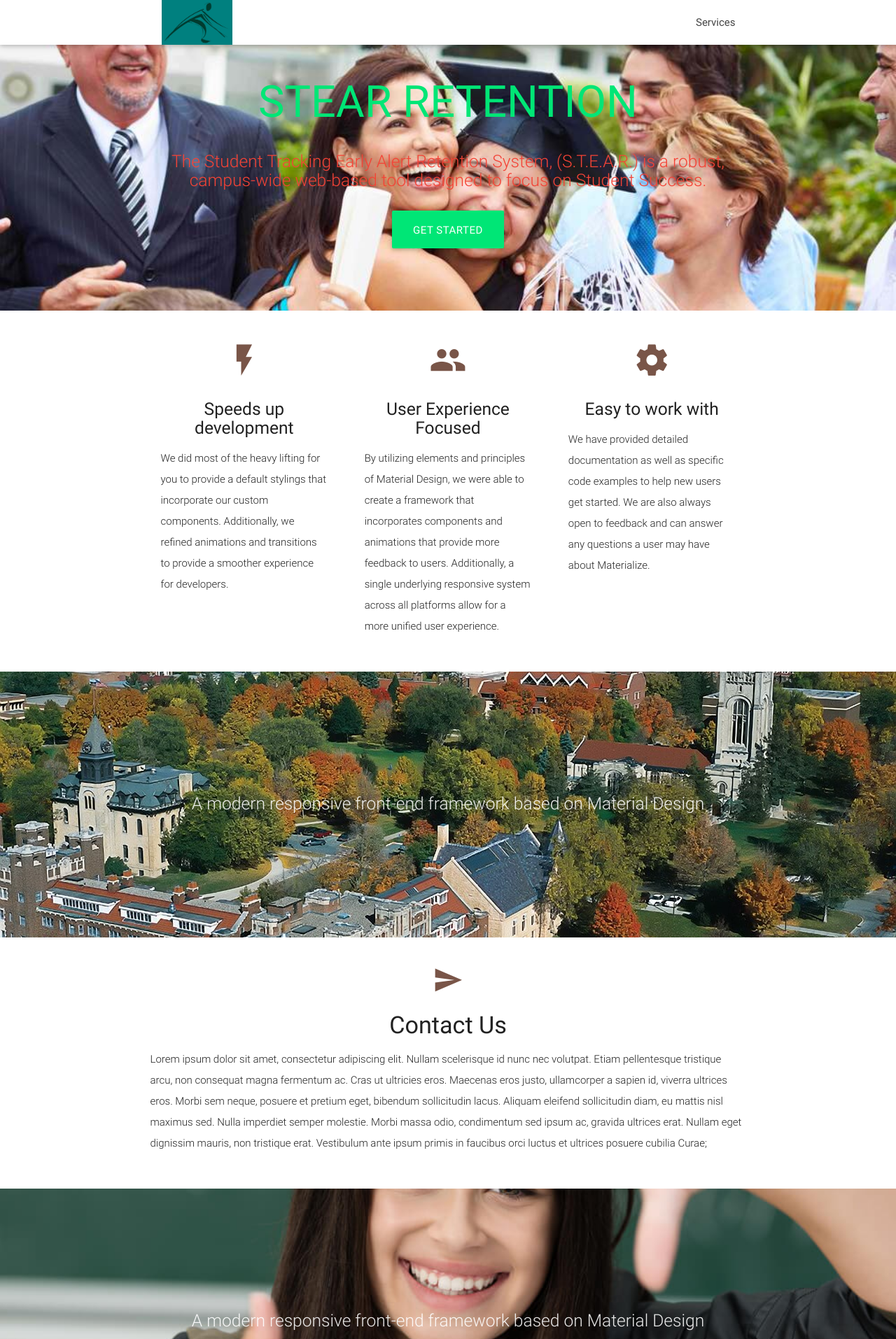
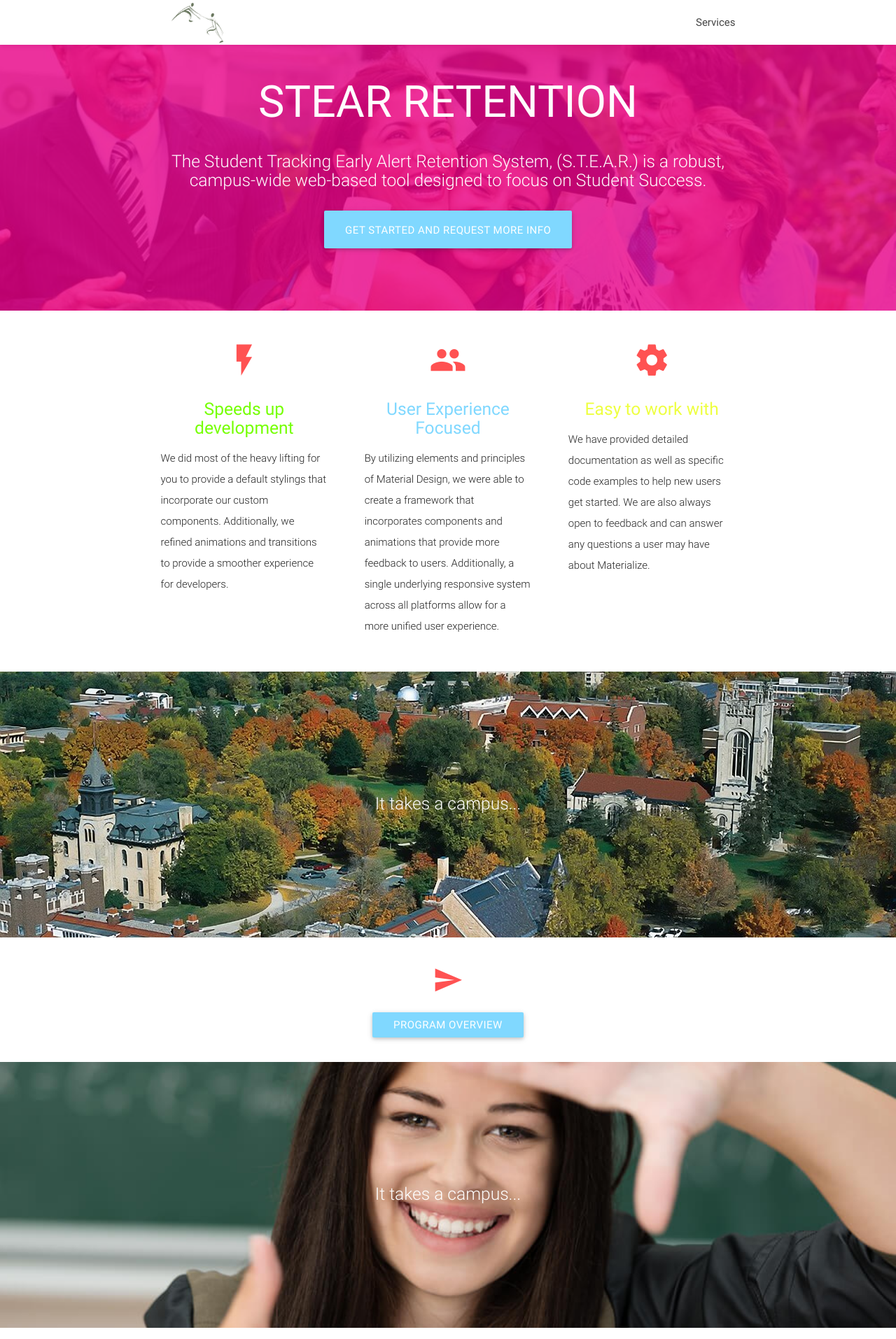
Before and after one commit to Misterdjack/stear-retention, a PHP site: page / in a window 1280 px wide. Shown: the top 1914 px of the page at 70% size. Run offline with PHP 8.4, Linux system fonts and the light colour scheme; some libraries are stand-ins or nearby versions.

Commit message:
a whole heap of html

```diff
--- a/css/style.css
+++ b/css/style.css
@@ -11,18 +11,47 @@
   color: #444;
 }
 
+/*nav {
+  position: fixed;
+  opacity: .4;
+}
+
+nav:hover {
+  opacity: 1;
+}*/
+
+
 #logo-container {
   width: 15%;
-  height: 100%;
+  height: 90%;
+  top: 7%;
   display: block;
-  background: url('../images/greenfigure1-1.png') center no-repeat;
+  background: url('../images/greenpeople.jpg') center no-repeat;
   overflow: hidden;
   background-size: contain;
+}
+
+#index-banner {
+  background-color: rgba(234,0,135,.8);
 }
 
 p {
   line-height: 2rem;
 }
+
+/* label color */
+ .input-field label {
+   color: ##EA0087;
+ }
+ /* label focus color */
+ .input-field input[type=text]:focus + label {
+   color: ##EA0087;
+ }
+ /* label underline focus color */
+ .input-field input[type=text]:focus {
+   border-bottom: 1px solid ##EA0087;
+   box-shadow: 0 1px 0 0 ##EA0087;
+ }
 
 .button-collapse {
   color: #26a69a;
@@ -32,12 +61,14 @@
   min-height: 380px;
   line-height: 0;
   height: auto;
-  color: rgba(255,255,255,.9);
+  color: rgba(255,255,255,.99);
 }
   .parallax-container .section {
     width: 100%;
   }
 
+
+/* Media Queries*/
 @media only screen and (max-width : 992px) {
   .parallax-container .section {
     position: absolute;
--- a/index.html
+++ b/index.html
@@ -1,10 +1,13 @@
-<!-- Stear Retention Program © Designed and developed by Darren Jack https://github.com/Misterdjack  -->
 <!DOCTYPE html>
 <html lang="en">
 <head>
   <meta http-equiv="Content-Type" content="text/html; charset=UTF-8"/>
   <meta name="viewport" content="width=device-width, initial-scale=1, maximum-scale=1.0, user-scalable=no"/>
   <title>Stear Retention</title>
+
+  <!-- Favicon -->
+  <link rel="shortcut icon" href="favicon.ico" type="image/x-icon">
+  <link rel="icon" href="favicon.ico" type="image/x-icon">
 
   <!-- CSS  -->
   <link href="css/materialize.min.css" type="text/css" rel="stylesheet" media="screen,projection"/>
@@ -29,30 +32,109 @@
     <div class="section no-pad-bot">
       <div class="container">
         <br><br>
-        <h1 class="header center green-text text-accent-3">STEAR RETENTION</h1>
+        <h1 class="header center">STEAR RETENTION</h1>
         <div class="row center">
-          <h5 class="header col s12 light red-text">The Student Tracking Early Alert Retention System, (S.T.E.A.R.) is a robust, campus-wide web-based tool designed to focus on Student Success.</h5>
+          <h5 class="header col s12 light">The Student Tracking Early Alert Retention System, (S.T.E.A.R.) is a robust, campus-wide web-based tool designed to focus on Student Success.</h5>
         </div>
         <div class="row center">
-          <a href="http://materializecss.com/getting-started.html" id="download-button" class="btn-large waves-effect waves-light green accent-3">Get Started</a>
+
+          <!-- Launch Form Modal -->
+          <a href="#modal1" id="download-button" class="btn-large modal-trigger waves-effect waves-light light-blue accent-1">Get Started and Request More Info</a>
+
+          <!-- Form Modal -->
+          <div id="modal1" class="modal">
+            <div class="modal-content">
+              <h3>Request more info</h4>
+              <div class="row">
+                <form class="col s12">
+                  <div class="row">
+
+                    <!-- Checkboxes -->
+                    <form action="#">
+                      <h5 class="red-text text-accent-2">Request Type - Check all that apply</h4>
+                      <p class="">
+                        <input type="checkbox" id="web-demo" />
+                        <label for="web-demo">Request a Web Demonstration</label>
+                      </p>
+                      <p class=" light-blue-text text-accent-1">
+                        <input type="checkbox" id="early-alert" />
+                        <label for="early-alert">Request Early Alert Information</label>
+                      </p>
+                      <p class=" light-blue-text text-accent-1">
+                        <input type="checkbox" id="partnership" />
+                        <label for="partnership">Learn About Joint Development Partnership</label>
+                      </p>
+                      <p class=" light-blue-text text-accent-1">
+                        <input type="checkbox" id="site-visit" />
+                        <label for="site-visit">Contact Sales / Schedule A Site Visit</label>
+                      </p>
+                      <p class=" light-blue-text text-accent-1">
+                        <input type="checkbox" id="retention" />
+                        <label for="retention">Request Retention Services</label>
+                      </p>
+                      <p class=" light-blue-text text-accent-1">
+                        <input type="checkbox" id="other" />
+                        <label for="other">Other (please specify in text area below</label>
+                      </p>
+                      <div class="input-field col s12">
+                        <textarea id="other-text-area" class="materialize-textarea"></textarea>
+                        <label for="textarea1">Other requests</label>
+                      </div>
+                    </form>
+
+                    <!-- Text inputs -->
+                    <div class="input-field col s6">
+                      <i class="mdi-action-account-circle prefix"></i>
+                      <input id="icon_prefix" type="text" class="validate">
+                      <label for="icon_prefix">First Name</label>
+                    </div>
+                    <div class="input-field col s6">
+                      <i class="mdi-action-account-circle prefix"></i>
+                      <input id="icon_prefix" type="text" class="validate">
+                      <label for="icon_prefix">Last Name</label>
+                    </div>
+                    <div class="input-field col s12">
+                      <i class="mdi-social-domain prefix"></i>
+                      <input id="icon_institution" type="text" class="validate">
+                      <label for="icon_institution">Institution</label>
+                    </div>
+                    <div class="input-field col s12">
+                      <i class="mdi-communication-phone prefix"></i>
+                      <input id="icon_telephone" type="tel" class="validate">
+                      <label for="icon_telephone">Telephone</label>
+                    </div>
+                  </div>
+                  <!-- row -->
+                </form>
+              </div>
+              <!-- row -->
+            </div>
+            <!-- modal content -->
+            <div class="modal-footer">
+              <a href="#!" class=" modal-action modal-close waves-effect waves-green btn-flat">Close</a>
+            </div>
+          </div>
+          <!-- modal1 -->
+
         </div>
+        <!-- row center -->
         <br><br>
 
       </div>
+      <!-- container -->
     </div>
     <div class="parallax"><img src="background1.jpg" alt="Unsplashed background img 2"></div>
   </div>
-
+  <!-- index banner -->
 
   <div class="container">
     <div class="section">
-
       <!--   Icon Section   -->
       <div class="row">
         <div class="col s12 m4">
           <div class="icon-block">
-            <h2 class="center brown-text"><i class="mdi-image-flash-on"></i></h2>
-            <h5 class="center">Speeds up development</h5>
+            <h2 class="center red-text text-accent-2"><i class="mdi-image-flash-on"></i></h2>
+            <h5 class="center light-green-text text-accent-3">Speeds up development</h5>
 
             <p class="light">We did most of the heavy lifting for you to provide a default stylings that incorporate our custom components. Additionally, we refined animations and transitions to provide a smoother experience for developers.</p>
           </div>
@@ -60,8 +142,8 @@
 
         <div class="col s12 m4">
           <div class="icon-block">
-            <h2 class="center brown-text"><i class="mdi-social-group"></i></h2>
-            <h5 class="center">User Experience Focused</h5>
+            <h2 class="center red-text text-accent-2"><i class="mdi-social-group"></i></h2>
+            <h5 class="center light-blue-text text-accent-1">User Experience Focused</h5>
 
             <p class="light">By utilizing elements and principles of Material Design, we were able to create a framework that incorporates components and animations that provide more feedback to users. Additionally, a single underlying responsive system across all platforms allow for a more unified user experience.</p>
           </div>
@@ -69,8 +151,8 @@
 
         <div class="col s12 m4">
           <div class="icon-block">
-            <h2 class="center brown-text"><i class="mdi-action-settings"></i></h2>
-            <h5 class="center">Easy to work with</h5>
+            <h2 class="center red-text text-accent-2"><i class="mdi-action-settings"></i></h2>
+            <h5 class="center lime-text text-accent-2">Easy to work with</h5>
 
             <p class="light">We have provided detailed documentation as well as specific code examples to help new users get started. We are also always open to feedback and can answer any questions a user may have about Materialize.</p>
           </div>
@@ -85,7 +167,7 @@
     <div class="section no-pad-bot">
       <div class="container">
         <div class="row center">
-          <h5 class="header col s12 light">A modern responsive front-end framework based on Material Design</h5>
+          <h5 class="header col s12 light">It takes a campus...</h5>
         </div>
       </div>
     </div>
@@ -97,12 +179,25 @@
 
       <div class="row">
         <div class="col s12 center">
-          <h3><i class="mdi-content-send brown-text"></i></h3>
-          <h4>Contact Us</h4>
-          <p class="left-align light">Lorem ipsum dolor sit amet, consectetur adipiscing elit. Nullam scelerisque id nunc nec volutpat. Etiam pellentesque tristique arcu, non consequat magna fermentum ac. Cras ut ultricies eros. Maecenas eros justo, ullamcorper a sapien id, viverra ultrices eros. Morbi sem neque, posuere et pretium eget, bibendum sollicitudin lacus. Aliquam eleifend sollicitudin diam, eu mattis nisl maximus sed. Nulla imperdiet semper molestie. Morbi massa odio, condimentum sed ipsum ac, gravida ultrices erat. Nullam eget dignissim mauris, non tristique erat. Vestibulum ante ipsum primis in faucibus orci luctus et ultrices posuere cubilia Curae;</p>
+          <h3><i class="mdi-content-send red-text text-accent-2"></i></h3>
+
+            <a class="waves-effect waves-light btn modal-trigger light-blue accent-1" href="#modal2">Program Overview</a>
+
+            <!-- Modal Structure -->
+            <div id="modal2" class="modal">
+              <div class="modal-content">
+                <h4>Overview</h4>
+                <object class="overview materialboxed responsive-video" type="application/x-shockwave-flash"
+                data="http://www.stear-retention.com/swf/STEAR_movie2011.swf"
+                width="100%" height="200px">
+                </object>
+              </div>
+              <div class="modal-footer">
+                <a href="#!" class=" modal-action modal-close waves-effect waves-green btn-flat">Close</a>
+              </div>
+            </div>
         </div>
       </div>
-
     </div>
   </div>
 
@@ -111,19 +206,56 @@
     <div class="section no-pad-bot">
       <div class="container">
         <div class="row center">
-          <h5 class="header col s12 light">A modern responsive front-end framework based on Material Design</h5>
+          <h5 class="header col s12 light">It takes a campus...</h5>
         </div>
       </div>
     </div>
     <div class="parallax"><img src="background2.jpg" alt="Unsplashed background img 3"></div>
   </div>
 
+  <div class="container">
+    <div class="section">
+      <div class="row">
+        <div class="col s12 center">
+          <h3><i class="mdi-content-send red-text text-accent-2"></i></h3>
+          <h4 class="light-blue-text text-accent-1">Pilot Programs</h4>
+          <ul class="collapsible popout" data-collapsible="accordion">
+            <li>
+              <div class="collapsible-header"><i class="mdi-image-filter-drama"></i>First</div>
+              <div class="collapsible-body"><p>Lorem ipsum dolor sit amet.</p></div>
+            </li>
+            <li>
+              <div class="collapsible-header"><i class="mdi-maps-place"></i>Second</div>
+              <div class="collapsible-body"><p>Lorem ipsum dolor sit amet.</p></div>
+            </li>
+            <li>
+              <div class="collapsible-header"><i class="mdi-social-whatshot"></i>Third</div>
+              <div class="collapsible-body"><p>Lorem ipsum dolor sit amet.</p></div>
+            </li>
+          </ul>
+        </div>
+      </div>
+    </div>
+  </div>
+
+  <div class="parallax-container valign-wrapper">
+    <div class="section no-pad-bot">
+      <div class="container">
+        <div class="row center">
+          <h5 class="header col s12 light">It takes a campus...</h5>
+        </div>
+      </div>
+    </div>
+    <div class="parallax"><img src="background4.jpg" alt="Unsplashed background img 4"></div>
+  </div>
+
   <footer class="page-footer green accent-3">
     <div class="container">
       <div class="row">
         <div class="col l6 s12">
-          <h5 class="white-text">Company Bio</h5>
-          <p class="white-text">We are a team of college students working on this project like it's our full time job. Any amount would help support and continue development on this project and is greatly appreciated.</p>
+          <h5 class="white-text">About Us</h5>
+          <p class="white-text">STEAR Retention is designed to integrate offices across campus to build a holistic, total student focus. Our strategy is to build the best system to meet your retention goals. Retention strategies will vary from institution to institution, but the data behind your efforts will be consolidated and shared.</p>
+          <p class="white-text">We listen and respond to your requests. We work with you and your staff to constantly improve our products and to help you reach your goals. We tie people, processes and technology together.</p>
 
 
         </div>
@@ -149,7 +281,7 @@
     </div>
     <div class="footer-copyright">
       <div class="container">
-      Made by <a class="red-text" href="http://www.darrencharlesjack.com">Darren Jack</a>
+      2015 Copywrite - <a class="red-text" href="https://github.com/Misterdjack">Misterdjack</a>
       </div>
     </div>
   </footer>
@@ -162,3 +294,5 @@
 
   </body>
 </html>
+
+<!-- Stear Retention Program © Designed and developed by Darren Jack https://github.com/Misterdjack  -->
--- a/js/init.js
+++ b/js/init.js
@@ -3,6 +3,7 @@
 
     $('.button-collapse').sideNav();
     $('.parallax').parallax();
+    $('.modal-trigger').leanModal();
 
   }); // end of document ready
 })(jQuery); // end of jQuery name space
```
Also changed, not shown: background4.jpg, background5.jpg, background55.jpg (added), background66.jpg (renamed from background6.jpg), favicon.ico (added), graduate.jpg (added), images/greenpeople.jpg (added), images/stear_color_logo.jpg (added), 1 other file.
